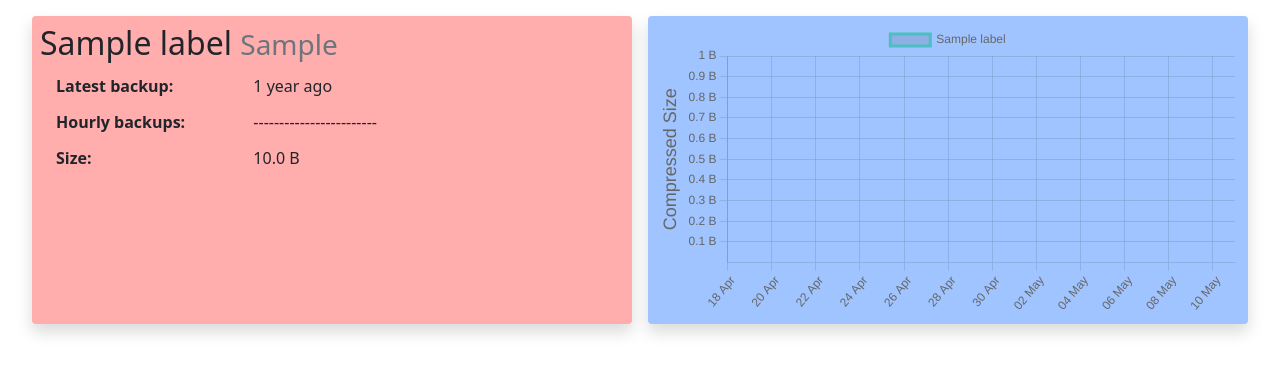
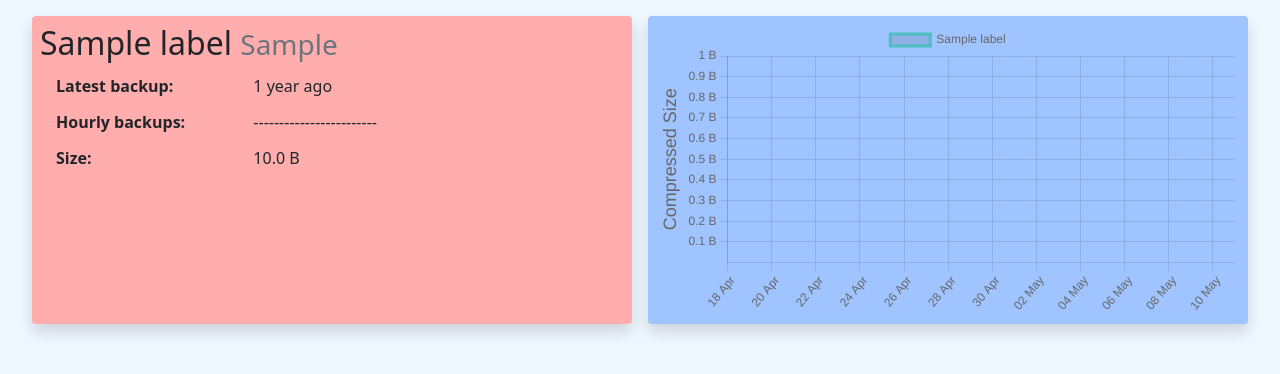
Before and after one commit to grglcy/borg-web, a Django app: page / in a window 1280 px wide. Shown: the part 56-430 px from the top of the page. Run offline with Django 3.2, Linux system fonts and the light colour scheme; tables that the repository leaves empty hold one stand-in row (values such as "Sample post"); style sheets or scripts are compiled from the project's sources; some libraries are stand-ins or nearby versions.

Commit message:
Set default background to alice blue

```diff
--- a/borgweb/static/theme.scss
+++ b/borgweb/static/theme.scss
@@ -2,6 +2,7 @@
 @import "./scss/functions";
 
 // 2. Include any default variable overrides here
+$body-bg: #f0f8ff;
 
 // 3. Include remainder of required Bootstrap stylesheets
 @import "./scss/variables";
```
